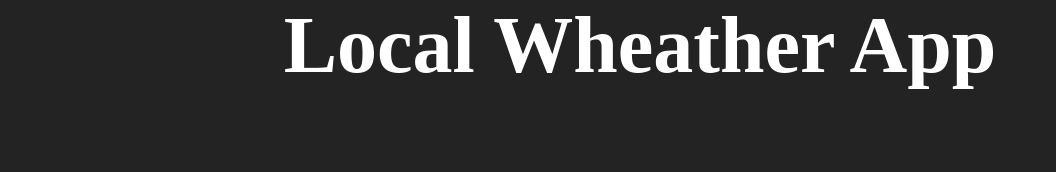
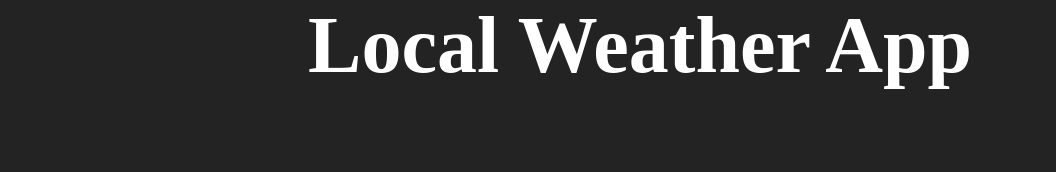
Before and after one commit to joaquinrajmilevich/LearningProject, a plain HTML site: page Weather/index.html in a window 1280 px wide. Shown: the top 172 px of the page, without its empty margins (0-1056 px from the left). Drawn offline with nearby package versions, Linux system fonts and the light colour scheme.

Commit message:
Update index.html

```diff
--- a/Weather/index.html
+++ b/Weather/index.html
@@ -7,7 +7,7 @@
     <link href="style.css" rel="stylesheet">
   </head>
   <body>
-    <h1>Local Wheather App</h1>
+    <h1>Local Weather App</h1>
     <h3>
       <span id="place"></span><br>
       <span id="status"></span><br>
```
